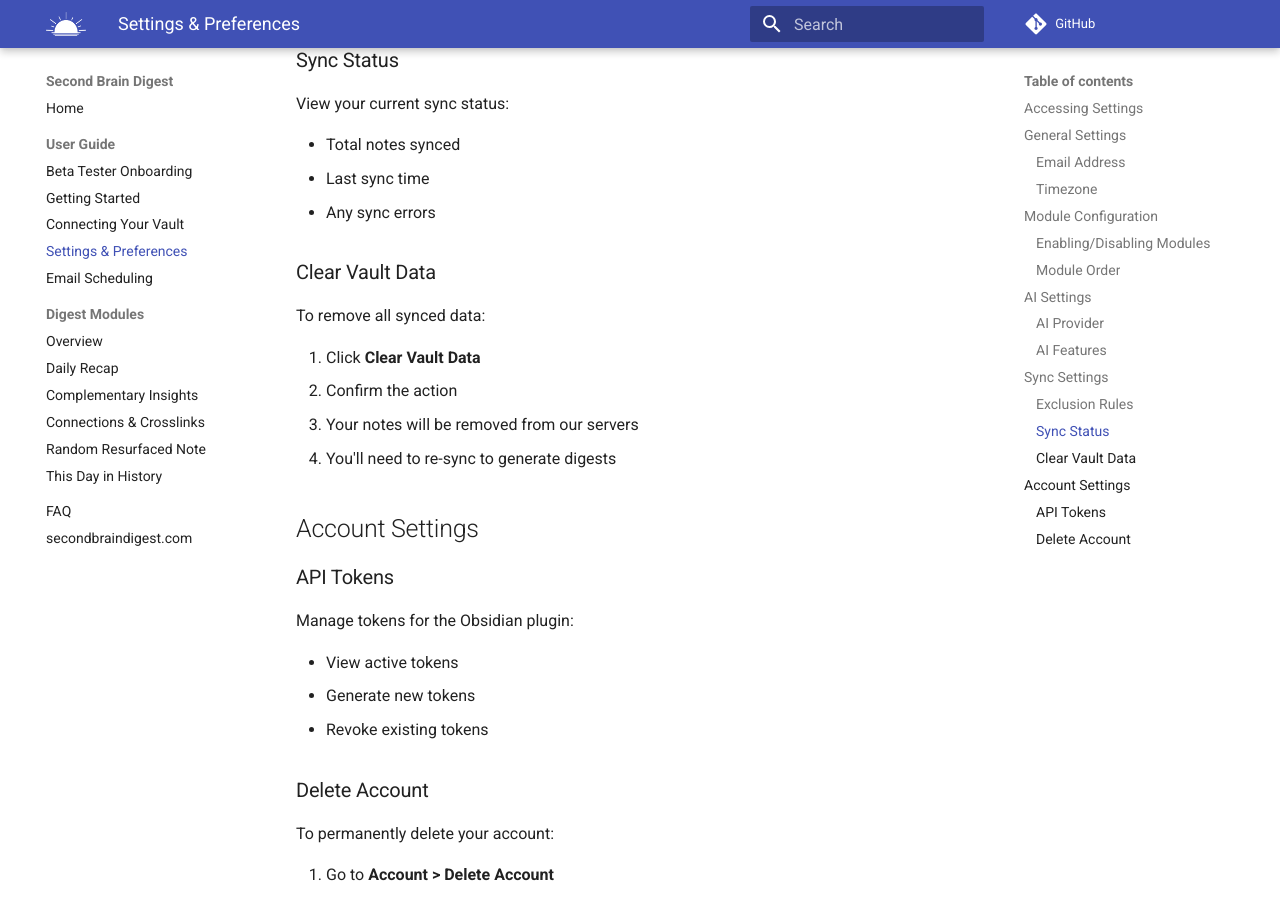
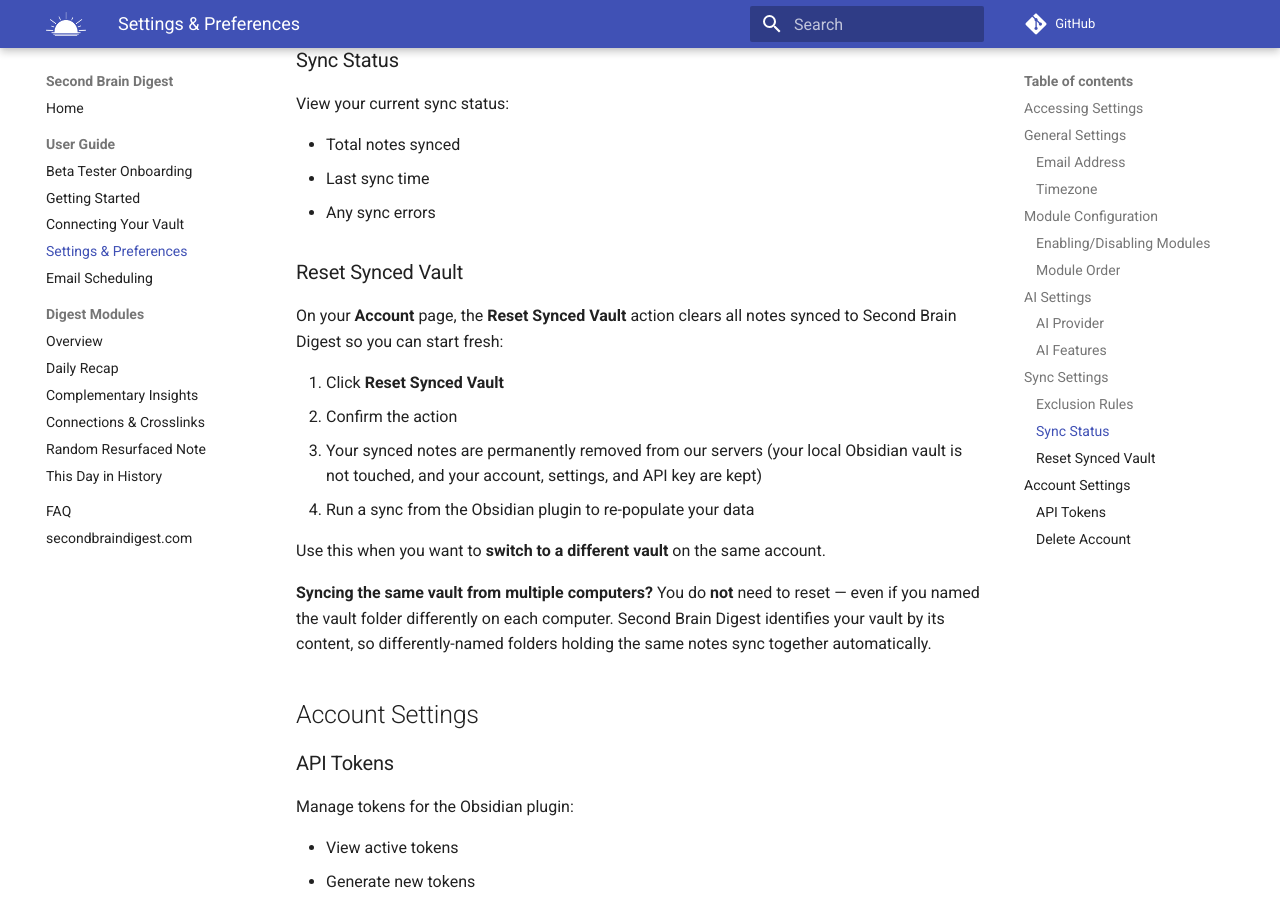
Before and after one commit to dannberg/obsidian-secondbrain-sync, an MkDocs documentation site: the page built from docs/user-guide/settings.md, in a window 1280 px wide and 900 px high, scrolled down 2190 px. Built offline with MkDocs 1.6.1 and Material for MkDocs 9.7.7, drawn with Linux system fonts in a browser that asks for light colours; comment, search, counter and statistics services are not loaded.

Commit message:
docs: replace non-existent "Clear Vault Data" with Reset Synced Vault
The docs described a "Settings > Vault Sync > Clear Vault Data" flow that never
existed self-serve. Update them to the real "Reset Synced Vault" action on the
Account page, and document that the same vault syncs across computers even with
different folder names (identity is content-based as of plugin 1.5.0 / server
content-overlap guard).

- settings.md: rewrite the clear-data section; add multi-computer note
- faq.md: fix the delete-data path; add FAQs for multi-computer sync and the
  "Vault mismatch" message

Co-Authored-By: Claude Opus 4.8 (1M context) <noreply@anthropic.com>

```diff
--- a/docs/user-guide/settings.md
+++ b/docs/user-guide/settings.md
@@ -85,14 +85,23 @@ View your current sync status:
 - Last sync time
 - Any sync errors
 
-### Clear Vault Data
+### Reset Synced Vault
 
-To remove all synced data:
+On your **Account** page, the **Reset Synced Vault** action clears all notes
+synced to Second Brain Digest so you can start fresh:
 
-1. Click **Clear Vault Data**
+1. Click **Reset Synced Vault**
 2. Confirm the action
-3. Your notes will be removed from our servers
-4. You'll need to re-sync to generate digests
+3. Your synced notes are permanently removed from our servers (your local
+   Obsidian vault is not touched, and your account, settings, and API key are kept)
+4. Run a sync from the Obsidian plugin to re-populate your data
+
+Use this when you want to **switch to a different vault** on the same account.
+
+**Syncing the same vault from multiple computers?** You do **not** need to
+reset — even if you named the vault folder differently on each computer. Second
+Brain Digest identifies your vault by its content, so differently-named folders
+holding the same notes sync together automatically.
 
 ## Account Settings
 
```
Also changed, not shown: docs/faq.md (+9 -1 lines).
